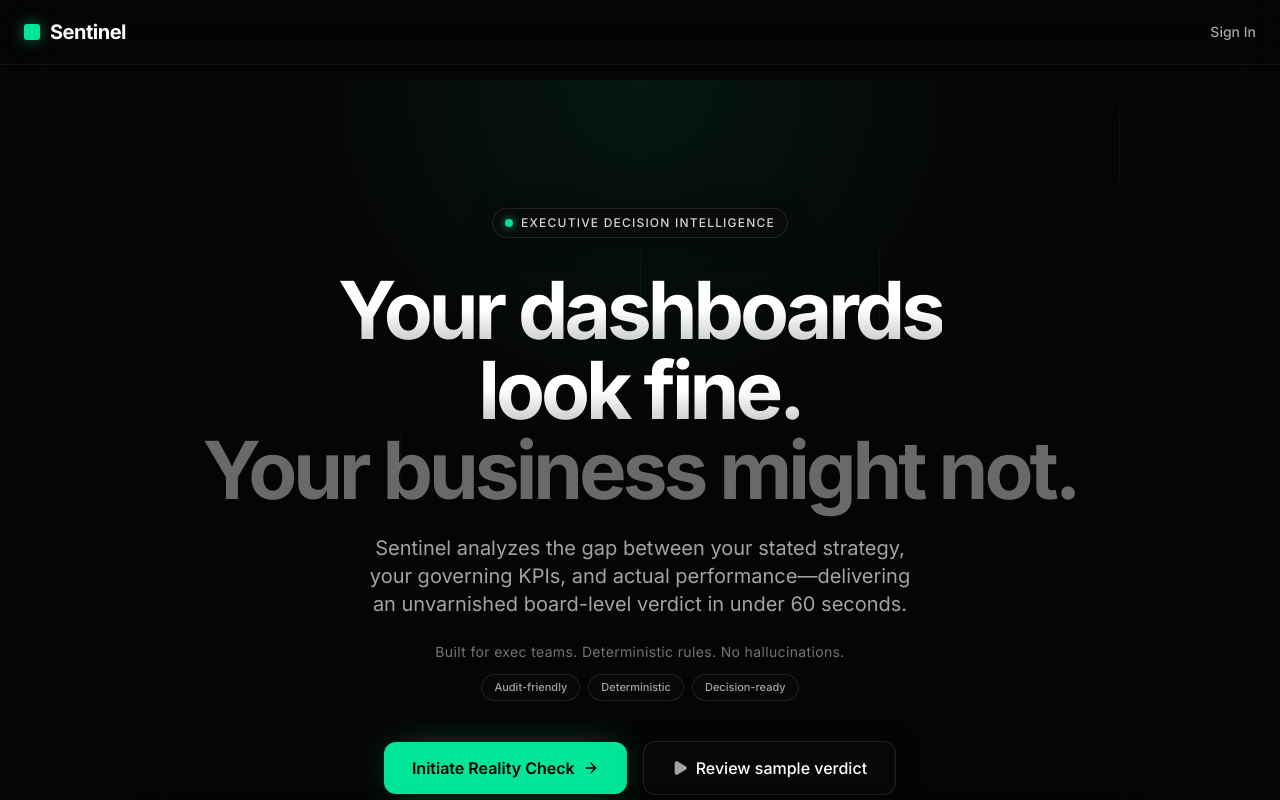
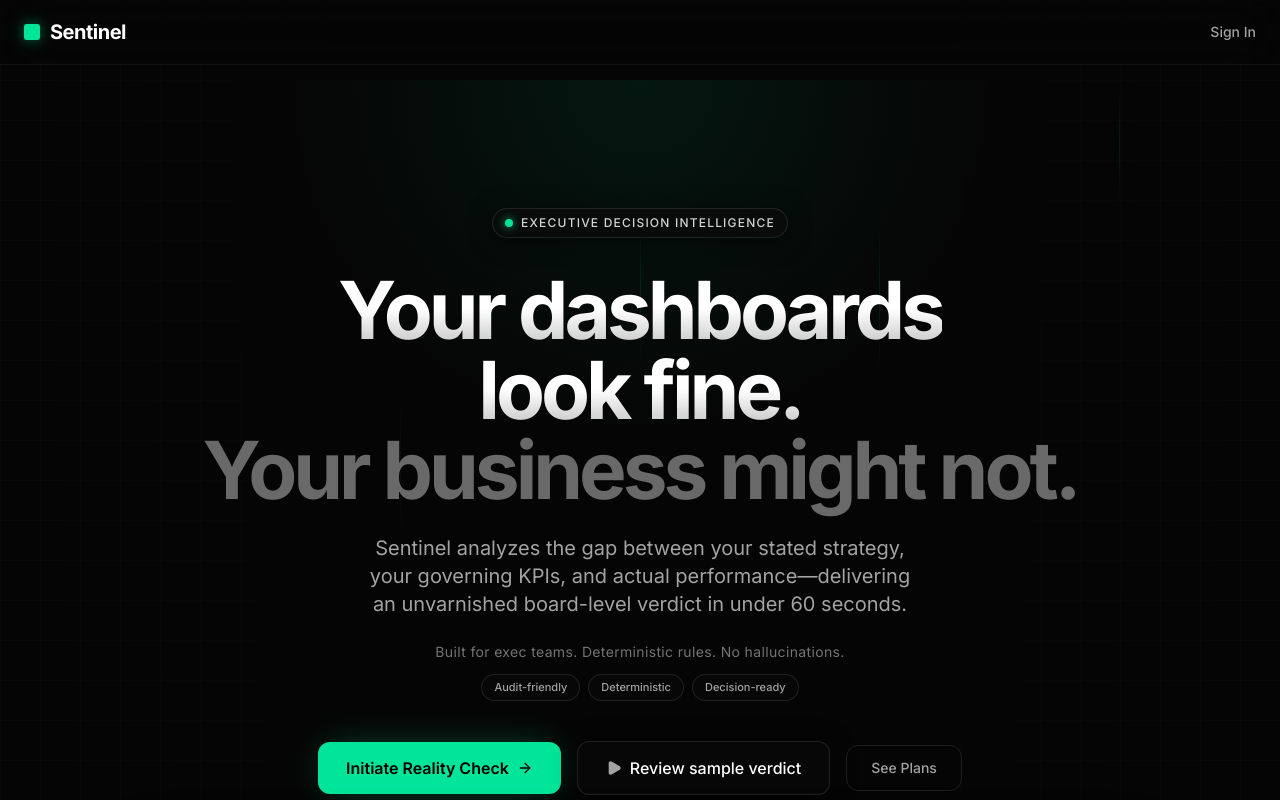
Before and after one commit to germanpenna/sentinel, a Next.js app: page / in a window 1280 px wide. Shown: the top 800 px of the page. Built offline with nearby package versions, Linux system fonts and the light colour scheme; no server answers.

Commit message:
Final polish: pricing CTA, canonical routes, upgradeUrl, checkout success UX, sample data, middleware note

```diff
--- a/app/api/runs/route.ts
+++ b/app/api/runs/route.ts
@@ -35,7 +35,7 @@ export async function POST(req: NextRequest) {
 
     if (!user.isPro) {
       return NextResponse.json(
-        { error: "Pro subscription required.", upgradeUrl: "/pricing" },
+        { error: "Pro subscription required.", upgradeUrl: "/app/pricing" },
         { status: 402 }
       );
     }
--- a/app/app/page.tsx
+++ b/app/app/page.tsx
@@ -403,7 +403,7 @@ function AppContent() {
             }
           }
           attempts++;
-          if (attempts < 10) setTimeout(poll, 2000);
+          if (attempts < 10) setTimeout(poll, 1500);
           else {
             setCheckoutVerifying(false);
             setLoading(false);
@@ -513,7 +513,7 @@ function AppContent() {
             Get unlimited Reality Checks for your executive decisions. One-time payment of $49.
           </p>
           <a
-            href="/pricing"
+            href="/app/pricing"
             className="block w-full py-3 px-6 bg-accent text-black font-semibold rounded-xl hover:bg-accent/90 transition-colors text-center"
           >
             View Pricing & Upgrade
@@ -546,7 +546,7 @@ function AppContent() {
         {checkoutSuccess && (
           <div className="rounded-xl border border-emerald-400/20 bg-emerald-400/5 p-4 flex items-center gap-3">
             <svg className="w-5 h-5 text-emerald-400 shrink-0" fill="none" viewBox="0 0 24 24" stroke="currentColor"><path strokeLinecap="round" strokeLinejoin="round" strokeWidth={2} d="M5 13l4 4L19 7" /></svg>
-            <p className="text-sm text-emerald-300">Payment confirmed! You now have Pro access. Run your first Reality Check below.</p>
+            <p className="text-sm text-emerald-300">Pro unlocked. Welcome to Sentinel Pro.</p>
           </div>
         )}
 
--- a/components/Hero.tsx
+++ b/components/Hero.tsx
@@ -90,6 +90,14 @@ export function Hero() {
             <Play className="w-4 h-4 text-neutral-400" fill="currentColor" />
             Review sample verdict
           </a>
+          {!isSignedIn && (
+            <a
+              href="/app/pricing"
+              className="inline-flex items-center justify-center gap-2 px-6 py-3 rounded-xl border border-white/10 text-neutral-400 text-sm font-medium hover:text-neutral-200 hover:border-white/20 transition-all duration-300"
+            >
+              See Plans
+            </a>
+          )}
         </motion.div>
       </motion.div>
     </section>
```
Also changed, not shown: middleware.ts (+7 -0 lines), 2 other files (tests, documents, lock files or other folders).
